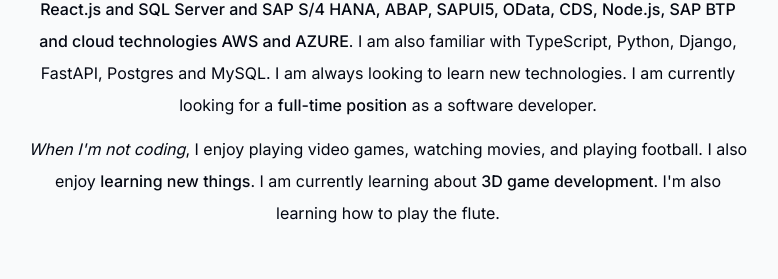
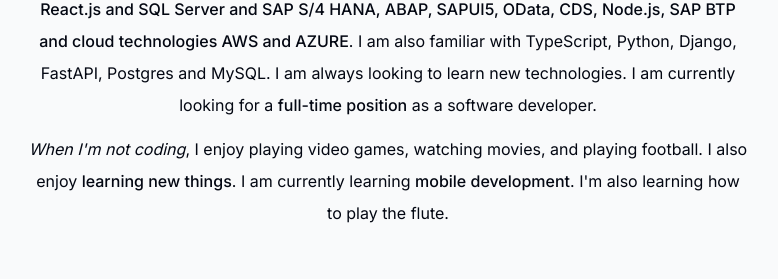
Before and after one commit to maneeshnaidu/portfolio-next, a Next.js app: page / in a window 1280 px wide. Shown: the part 973-1252 px from the top of the page, without its empty margins (252-1030 px from the left). Built offline with nearby package versions, Linux system fonts and the light colour scheme; no server answers.

Commit message:
Updated About section

```diff
--- a/components/about.tsx
+++ b/components/about.tsx
@@ -41,8 +41,8 @@
         <span className="italic">When I'm not coding</span>, I enjoy playing
         video games, watching movies, and playing football. I also enjoy{" "}
         <span className="font-medium">learning new things</span>. I am currently
-        learning about{" "}
-        <span className="font-medium">3D game development</span>. I'm also
+        learning {" "}
+        <span className="font-medium">mobile development</span>. I'm also
         learning how to play the flute.
       </p>
     </motion.section>
```
